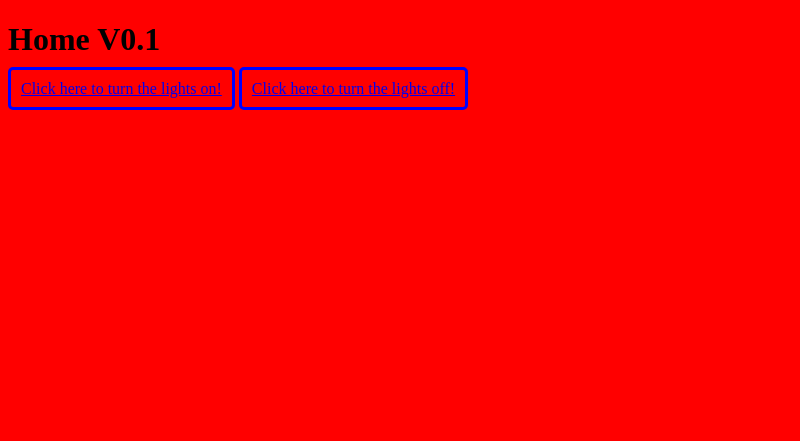
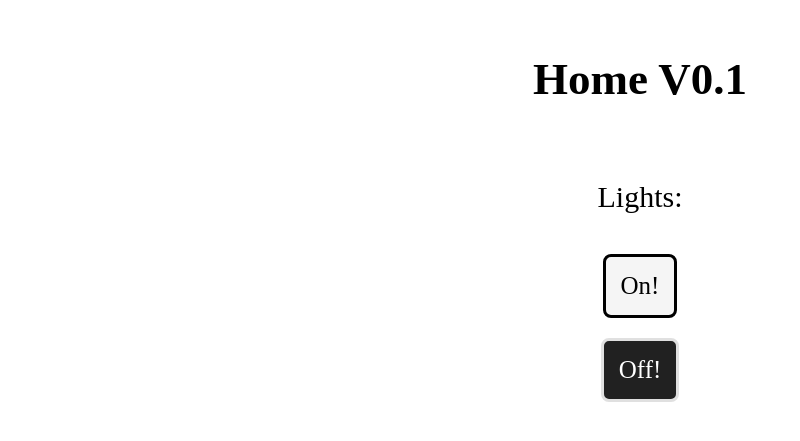
Before and after one commit to iDash3/Rpi-H, a Flask app: page / in a window 1280 px wide. Shown: the top 441 px of the page, without its empty margins (0-800 px from the left). Run offline with Flask 2, Linux system fonts and the light colour scheme.

Commit message:
Design V0.1 added.

```diff
--- a/static/css/main.css
+++ b/static/css/main.css
@@ -1,8 +1,27 @@
-body{
-	background-color: red;
+
+#main-container{
+	display: flex;
+	justify-content: center;
+	align-items: center;
+	margin: 0 50px;
+	flex-direction: column;
 }
+.sub-title{font-size: 30px;}
+#title{font-size: 45px; font-weight: bold;}
 .link{
-	padding: 10px;
-	border: 3px solid blue;
-	border-radius: 5px;
+	padding: 15px;
+	border-radius: 8px;
+	font-size: 25px;
+	text-decoration: None;
+	margin: 10px;
 }
+.on{
+	background: #F5F5F5;
+	border: 3px solid black;
+	color: black;
+}
+.off{
+	background: #212121;
+	border: 3px solid #E0E0E0;
+	color: white;
+}
--- a/templates/index.html
+++ b/templates/index.html
@@ -5,8 +5,11 @@
 	<link rel="stylesheet" type="text/css" href="{{ url_for('static',filename='css/main.css') }}">
 </head>
 <body>
-	<h1>Home V0.1</h1>
-	<a href="/l1_on" class="link">Click here to turn the lights on!</a>
-	<a href="/l1_off" class="link">Click here to turn the lights off!</a>
+	<section id="main-container">
+		<p id="title">Home V0.1</p>
+		<p class="sub-title">Lights:</p>
+		<a href="/l1_on" class="link on">On!</a>
+		<a href="/l1_off" class="link off">Off!</a>
+	</section>
 </body>
 </html>
```
